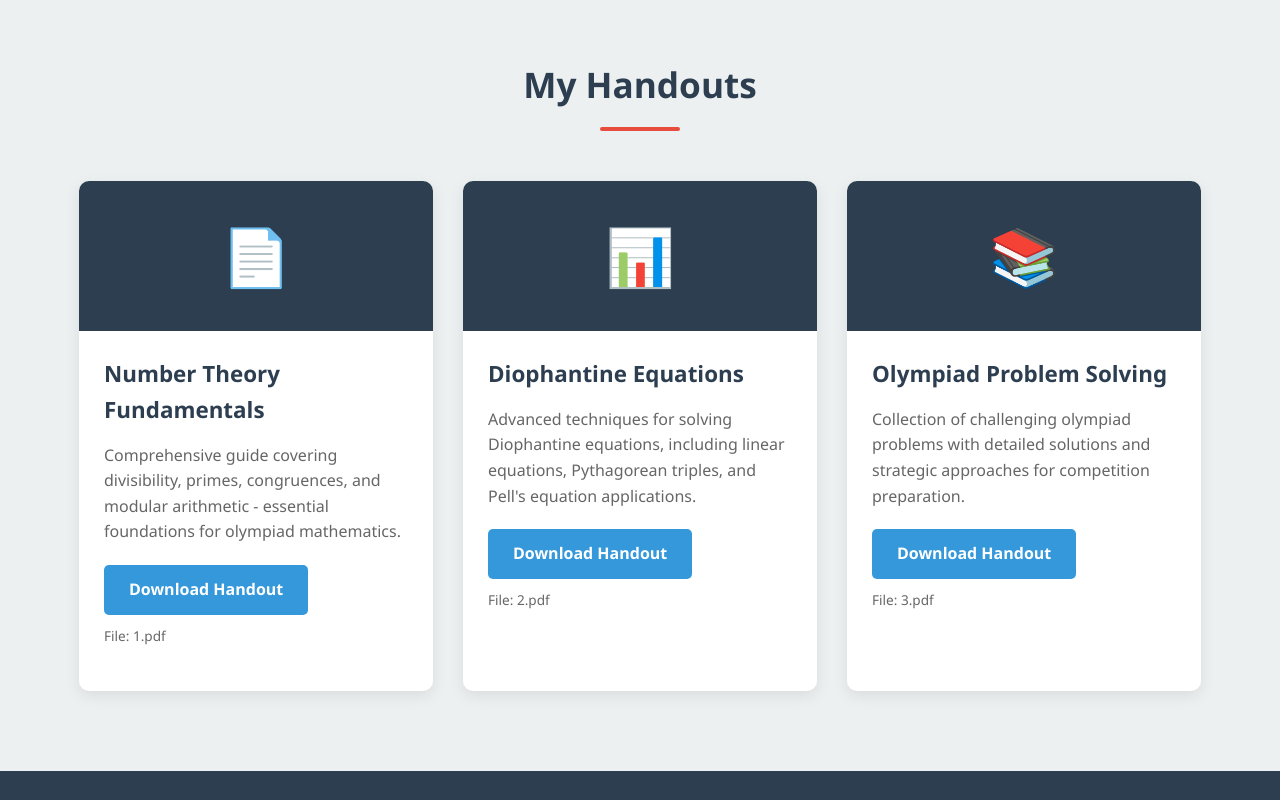
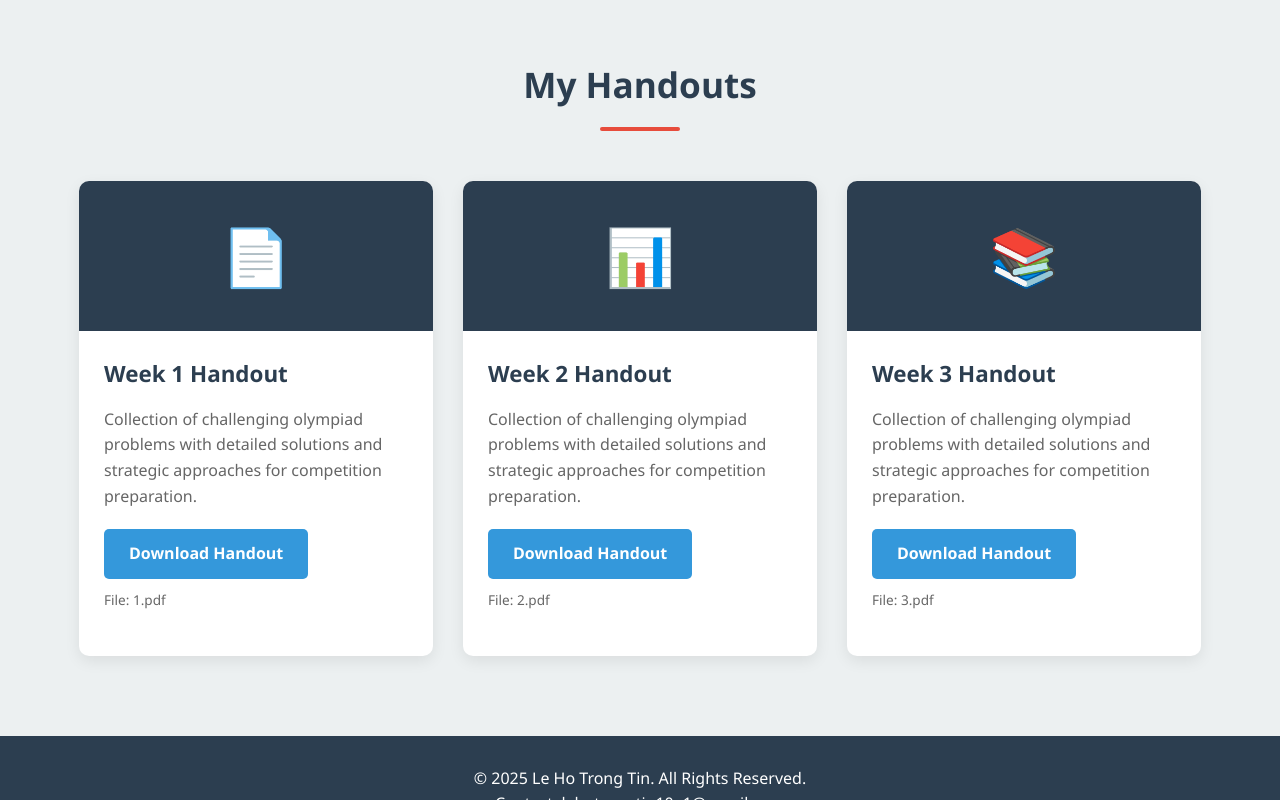
Before and after one commit to JustinYuanZe/portfolio-lehotrongtin, a plain HTML site: page index.html in a window 1280 px wide. Shown: the part 1381-2181 px from the top of the page. Drawn offline with Linux system fonts and the light colour scheme.

Commit message:
add some stuffs

```diff
--- a/index.html
+++ b/index.html
@@ -3,7 +3,7 @@
 <head>
     <meta charset="UTF-8">
     <meta name="viewport" content="width=device-width, initial-scale=1.0">
-    <title>Le Ho Trong Tin - Number Theory & Olympiad Math Specialist</title>
+    <title>Le Ho Trong Tin - Number Theory & Olympiad Math Tutor</title>
     <style>
         /* Base Styles */
         * {
@@ -288,7 +288,7 @@
             <div class="header-content">
                 <div class="math-symbols">∑ ∫ ∏ √ ∞</div>
                 <h1>Le Ho Trong Tin</h1>
-                <p class="subtitle">Number Theory & Olympiad Mathematics Specialist</p>
+                <p class="subtitle">Number Theory & Olympiad Mathematics Tutor</p>
             </div>
         </div>
     </header>
@@ -331,8 +331,8 @@
                 <div class="handout-card">
                     <div class="handout-icon">📄</div>
                     <div class="handout-content">
-                        <h3>Number Theory Fundamentals</h3>
-                        <p>Comprehensive guide covering divisibility, primes, congruences, and modular arithmetic - essential foundations for olympiad mathematics.</p>
+                        <h3>Week 1 Handout</h3>
+                        <p>Collection of challenging olympiad problems with detailed solutions and strategic approaches for competition preparation.</p>
                         <a href="1.pdf" class="btn" target="_blank">Download Handout</a>
                         <p class="file-info">File: 1.pdf</p>
                     </div>
@@ -341,8 +341,8 @@
                 <div class="handout-card">
                     <div class="handout-icon">📊</div>
                     <div class="handout-content">
-                        <h3>Diophantine Equations</h3>
-                        <p>Advanced techniques for solving Diophantine equations, including linear equations, Pythagorean triples, and Pell's equation applications.</p>
+                        <h3>Week 2 Handout</h3>
+                        <p>Collection of challenging olympiad problems with detailed solutions and strategic approaches for competition preparation.</p>
                         <a href="2.pdf" class="btn" target="_blank">Download Handout</a>
                         <p class="file-info">File: 2.pdf</p>
                     </div>
@@ -351,7 +351,7 @@
                 <div class="handout-card">
                     <div class="handout-icon">📚</div>
                     <div class="handout-content">
-                        <h3>Olympiad Problem Solving</h3>
+                        <h3>Week 3 Handout</h3>
                         <p>Collection of challenging olympiad problems with detailed solutions and strategic approaches for competition preparation.</p>
                         <a href="3.pdf" class="btn" target="_blank">Download Handout</a>
                         <p class="file-info">File: 3.pdf</p>
```
